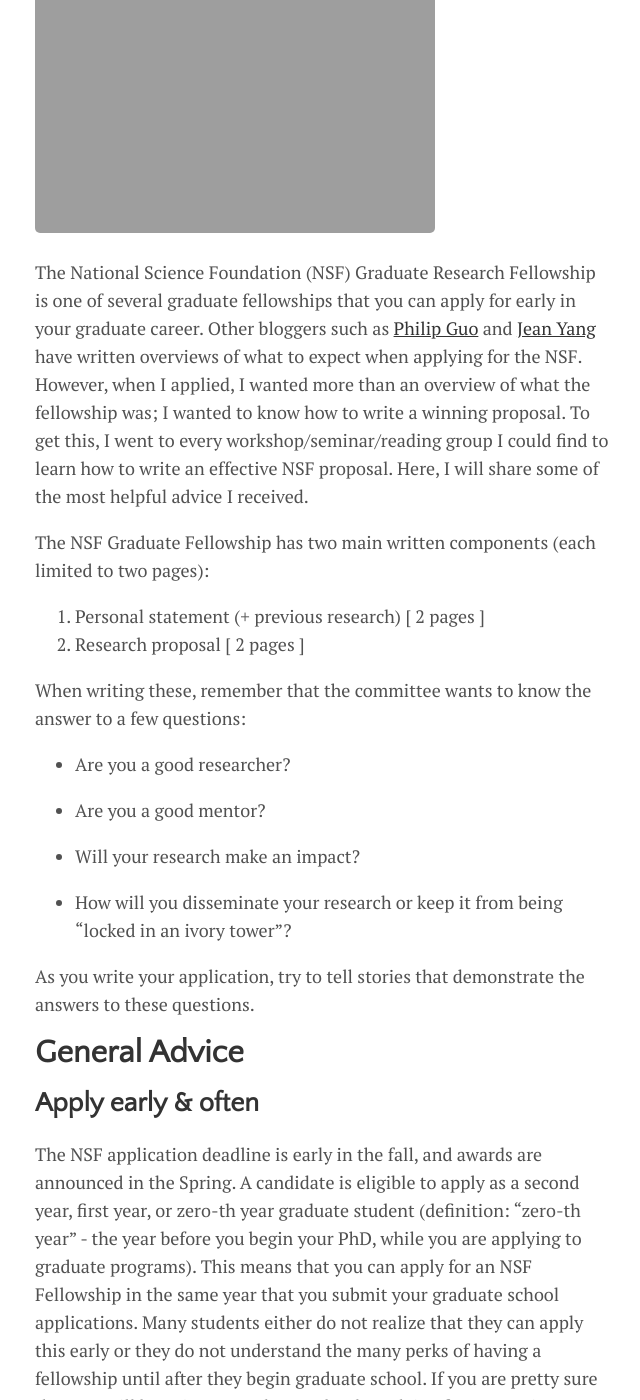
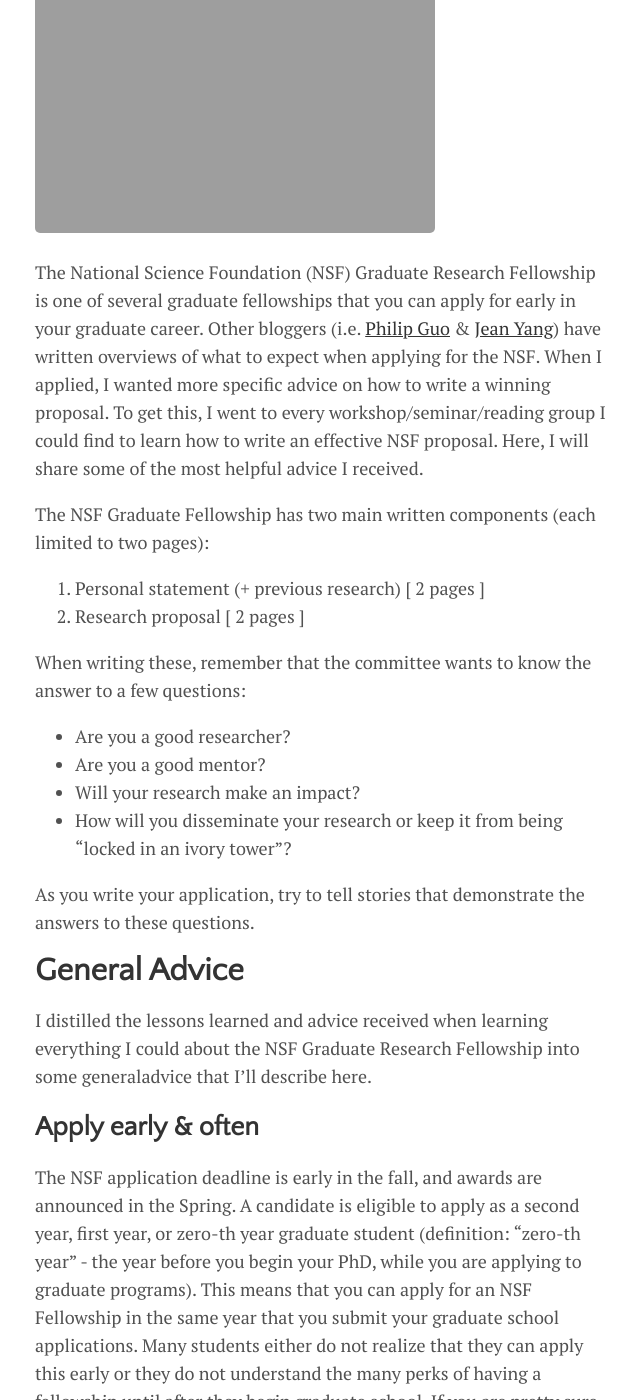
Before and after one commit to dhanus/dhanus.github.io, a Jekyll site: the page built from _posts/2018-01-17-nsfgrfp.markdown, in a window 1280 px wide and 1400 px high, scrolled down 315 px. Shown: the whole window, without its empty margins (317-957 px from the left). Built offline with Jekyll 4.4.1, drawn with Linux system fonts in a browser that asks for light colours; nearby versions of some CDN libraries.

Commit message:
add general advice paragrah

```diff
--- a/_posts/2018-01-17-nsfgrfp.markdown
+++ b/_posts/2018-01-17-nsfgrfp.markdown
@@ -11,7 +11,7 @@ image:
   creditlink: "https://www.aip.org/fyi/national-science-foundation"
 ---
 
-<p class="intro"><span class="dropcap">T</span>he National Science Foundation (NSF) Graduate Research Fellowship is one of several graduate fellowships that you can apply for early in your graduate career. Other bloggers such as <a href="http://www.pgbovine.net/fellowship-tips.htm">Philip Guo</a> and <a href="http://jxyzabc.blogspot.com/2008/08/cs-grad-school-part-3-fellowships.html">Jean Yang</a> have written overviews of what to expect when applying for the NSF. However, when I applied, I wanted more than an overview of what the fellowship was; I wanted to know how to write a winning proposal. To get this, I went to every workshop/seminar/reading group I could find to learn how to write an effective NSF proposal. Here, I will share some of the most helpful advice I received.</p>
+<p class="intro"><span class="dropcap">T</span>he National Science Foundation (NSF) Graduate Research Fellowship is one of several graduate fellowships that you can apply for early in your graduate career. Other bloggers (i.e. <a href="http://www.pgbovine.net/fellowship-tips.htm">Philip Guo</a> & <a href="http://jxyzabc.blogspot.com/2008/08/cs-grad-school-part-3-fellowships.html">Jean Yang</a>) have written overviews of what to expect when applying for the NSF. When I applied, I wanted more specific advice on how to write a winning proposal. To get this, I went to every workshop/seminar/reading group I could find to learn how to write an effective NSF proposal. Here, I will share some of the most helpful advice I received.</p>
 
 The NSF Graduate Fellowship has two main written components (each limited to two pages):
 
@@ -21,16 +21,15 @@ The NSF Graduate Fellowship has two main written components (each limited to two
 When writing these, remember that the committee wants to know the answer to a few questions:
 
 * Are you a good researcher?
-
 * Are you a good mentor?
-
 * Will your research make an impact?
-
 * How will you disseminate your research or keep it from being "locked in an ivory tower"?
 
 As you write your application, try to tell stories that demonstrate the answers to these questions.
 
 # General Advice
+
+I distilled the lessons learned and advice received when learning everything I could about the NSF Graduate Research Fellowship into some generaladvice that I'll describe here.
 
 ## Apply early & often
 
```
